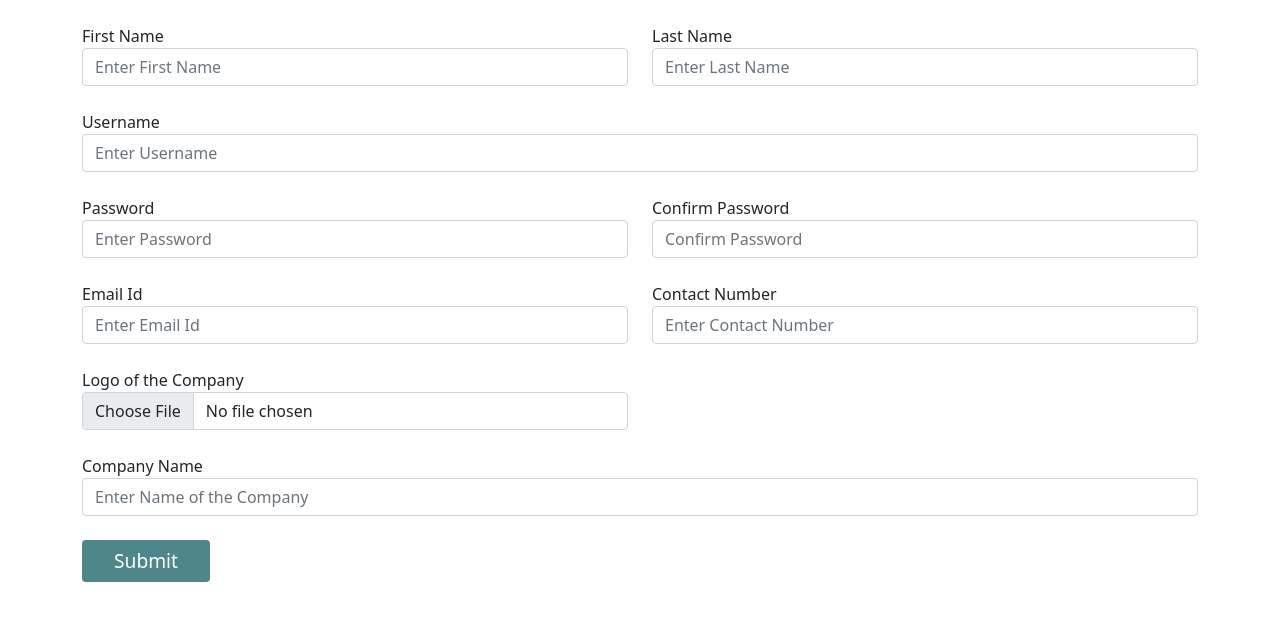
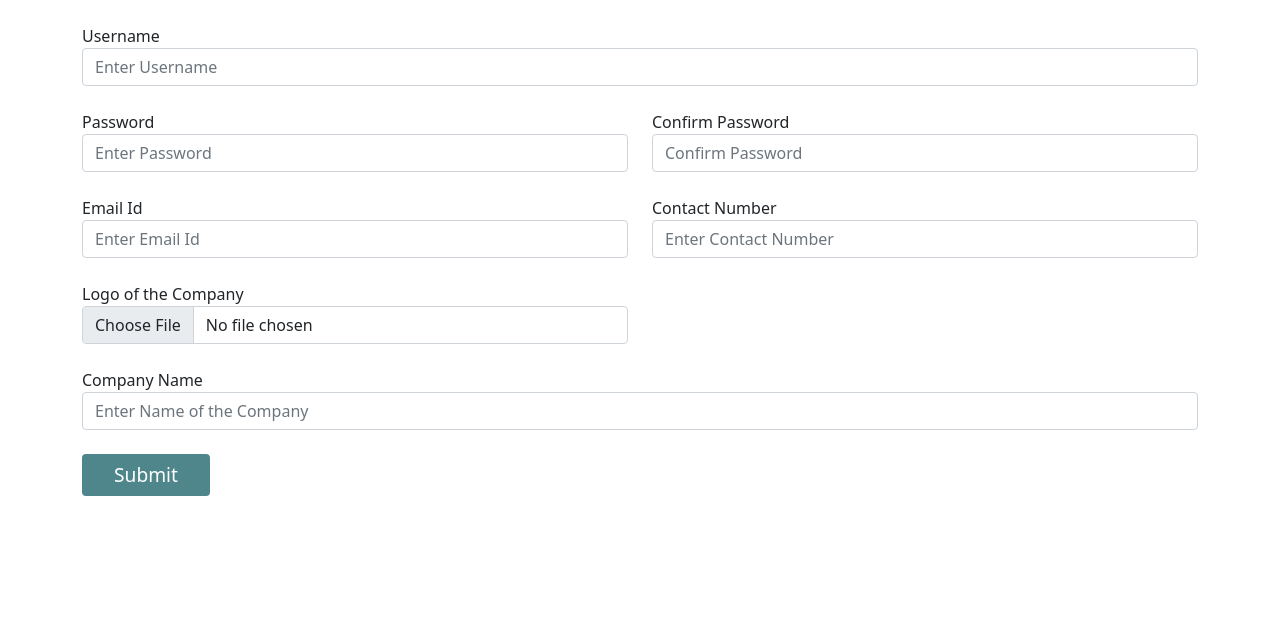
Before and after one commit to srGOLD78/JobJive-frontend, a Django app: page /company_signup/ in a window 1280 px wide. Shown: the part 64-685 px from the top of the page. Run offline with Django 3.2, Linux system fonts and the light colour scheme.

```diff
--- a/jobs/templates/admin_navbar.html
+++ b/jobs/templates/admin_navbar.html
@@ -35,7 +35,7 @@
 
 <body>
   <nav class="navbar navbar-expand-lg navbar-dark">
-      <a class="navbar-brand" href="#"><span class="head1">Job</span><span class="head2">Portal</span></a>
+      <a class="navbar-brand" href="/"><span class="head1">Job</span><span class="head2">Portal</span></a>
       <div class="container w-50">
       <button class="navbar-toggler" type="button" data-bs-toggle="collapse" data-bs-target="#navbarSupportedContent"
         aria-controls="navbarSupportedContent" aria-expanded="false" aria-label="Toggle navigation">
--- a/jobs/templates/basic.html
+++ b/jobs/templates/basic.html
@@ -33,7 +33,7 @@
 
 <body>
   <nav class="navbar navbar-expand-lg sticky-top navbar-dark sticky-top">
-      <a class="navbar-brand" href="#"><span class="head1">Job</span><span class="head2">Jive</span></a>
+      <a class="navbar-brand" href="/"><span class="head1">Job</span><span class="head2">Jive</span></a>
       <div class="container-fluid w-50">
       <button class="navbar-toggler" type="button" data-bs-toggle="collapse" data-bs-target="#navbarSupportedContent"
         aria-controls="navbarSupportedContent" aria-expanded="false" aria-label="Toggle navigation">
--- a/jobs/templates/company_navbar.html
+++ b/jobs/templates/company_navbar.html
@@ -34,7 +34,7 @@
 
 <body>
   <nav class="navbar navbar-expand-lg navbar-dark sticky-top">
-    <a class="navbar-brand" href="#"><span class="head1">Job</span><span class="head2">Portal</span></a>
+    <a class="navbar-brand" href="/"><span class="head1">Job</span><span class="head2">Portal</span></a>
     <div class="container w-50">
       <button class="navbar-toggler" type="button" data-bs-toggle="collapse" data-bs-target="#navbarSupportedContent"
         aria-controls="navbarSupportedContent" aria-expanded="false" aria-label="Toggle navigation">
--- a/jobs/templates/company_signup.html
+++ b/jobs/templates/company_signup.html
@@ -8,16 +8,6 @@
 <form class="container mt-4" method="POST" enctype="multipart/form-data">
     {% csrf_token %}
 
-    <div class="row">
-        <div class="form-group col-md-6">
-            <label>First Name</label>
-            <input type="text" class="form-control" name="first_name" id="first_name" placeholder="Enter First Name">
-        </div>
-        <div class="form-group col-md-6">
-            <label>Last Name</label>
-            <input type="text" class="form-control" name="last_name" id="last_name" placeholder="Enter Last Name">
-        </div>
-    </div>
 
     <div class="row mt-4">
         <div class="form-group col-md-12">
--- a/jobs/templates/user_navbar.html
+++ b/jobs/templates/user_navbar.html
@@ -34,7 +34,7 @@
 
 <body>
   <nav class="navbar navbar-expand-lg navbar-dark sticky-top">
-      <a class="navbar-brand" href="#"><span class="head1">Job</span><span class="head2">Portal</span></a>
+      <a class="navbar-brand" href="/"><span class="head1">Job</span><span class="head2">Portal</span></a>
       <div class="container w-50">
         <button class="navbar-toggler" type="button" data-bs-toggle="collapse" data-bs-target="#navbarSupportedContent"
           aria-controls="navbarSupportedContent" aria-expanded="false" aria-label="Toggle navigation">
--- a/jobs/urls.py
+++ b/jobs/urls.py
@@ -32,4 +32,5 @@ urlpatterns = [
     path("all_companies/", views.all_companies, name="all_companies"),
     path("change_status/<int:myid>/", views.change_status, name="change_status"),
     path("delete_company/<int:myid>/", views.delete_company, name="delete_company"),
+
 ]
--- a/jobs/views.py
+++ b/jobs/views.py
@@ -136,8 +136,6 @@ def company_signup(request):
     if request.method == "POST":
         username = request.POST['username']
         email = request.POST['email']
-        first_name = request.POST['first_name']
-        last_name = request.POST['last_name']
         password1 = request.POST['password1']
         password2 = request.POST['password2']
         phone = request.POST['phone']
@@ -148,7 +146,7 @@ def company_signup(request):
             messages.error(request, "Passwords do not match.")
             return redirect('/signup')
 
-        user = User.objects.create_user(first_name=first_name, last_name=last_name, email=email, username=username,
+        user = User.objects.create_user(first_name='.', last_name='.', email=email, username=username,
                                         password=password1)
         company = Company.objects.create(user=user, phone=phone, image=image, company_name=company_name, type="company",
                                          status="pending")
```
Also changed, not shown: jobs/templates/signup.html (+7 -0 lines), 1 other file.
